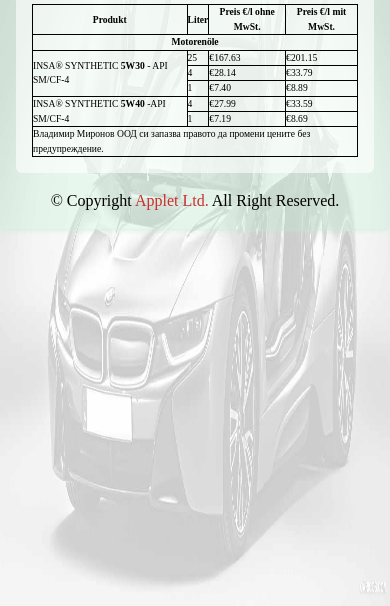
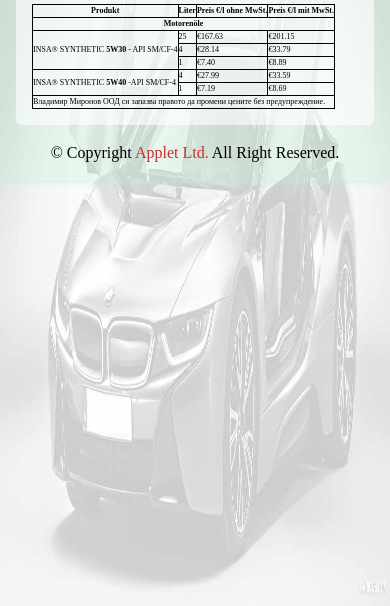
Before and after one commit to vergi/InsaOil, a plain HTML site: page price2.html in a window 390 px wide. Shown: the part 238-844 px from the top of the page. Drawn offline with nearby package versions, Linux system fonts and the light colour scheme.

Commit message:
t zoom fix

```diff
--- a/css/media.css
+++ b/css/media.css
@@ -31,7 +31,12 @@
 }
 
 @media only screen
-and (max-width : 359px) {
+and (max-width : 669px) {
+	table { zoom: 50%; }
+}
+
+@media only screen
+and (max-width : 369px) {
 	body { font-size: 0.6em; }
 	table { zoom: 40%; }
 	.map {
```
